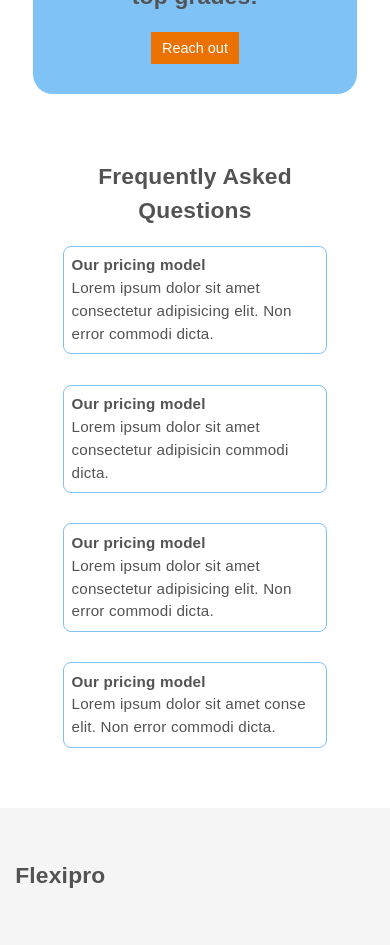
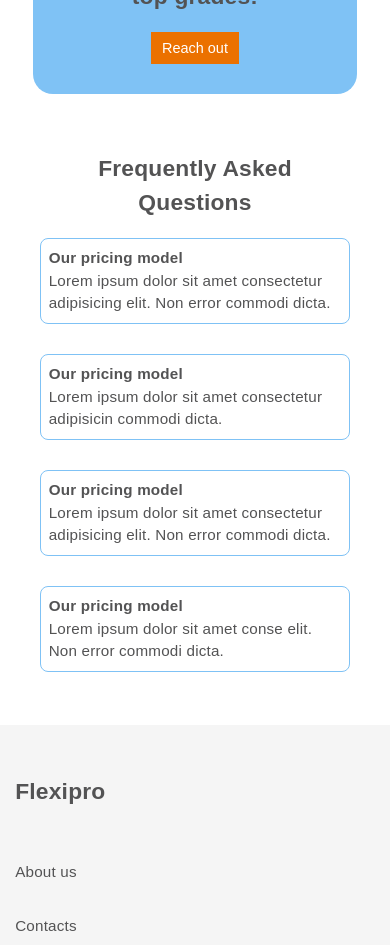
Before and after one commit to Gigitise/landing-page, a React (Vite) app: page / in a window 390 px wide. Shown: the part 2600-3545 px from the top of the page. Built offline with nearby package versions, Linux system fonts and the light colour scheme.

Commit message:
Refactor FAQ component responsive styling

```diff
--- a/src/components/faq/Faq.jsx
+++ b/src/components/faq/Faq.jsx
@@ -5,21 +5,25 @@ const Faq = () => {
         <div className='faq'>
             <h2>Frequently Asked Questions</h2>
             <div className='faq-content'>
-                <div>
+                <div className='faq-content-cont'>
+                    <div className='faq-content-item'>
                         <strong>Our pricing model</strong>
                         <article>Lorem ipsum dolor sit amet consectetur adipisicing elit. Non error commodi dicta.</article>
                     </div>
-                <div>
+                    <div className='faq-content-item'>
                         <strong>Our pricing model</strong>
                         <article>Lorem ipsum dolor sit amet consectetur adipisicin commodi dicta.</article>
                     </div>
-                <div>
+                </div>
+                <div className='faq-content-cont'>
+                    <div className='faq-content-item'>
                         <strong>Our pricing model</strong>
                         <article>Lorem ipsum dolor sit amet consectetur adipisicing elit. Non error commodi dicta.</article>
                     </div>
-                <div>
+                    <div className='faq-content-item'>
                         <strong>Our pricing model</strong>
                         <article>Lorem ipsum dolor sit amet conse elit. Non error commodi dicta.</article>
+                    </div>
                 </div>
             </div>
         </div>
--- a/src/components/faq/faq.css
+++ b/src/components/faq/faq.css
@@ -1,23 +1,44 @@
 .faq {
     margin: 1rem 2rem;
+    max-width: 100%;
+    /* background-color: var(--primary-color); */
 }
 
 .faq-content {
     display: flex;
-    flex-wrap: wrap;
-    justify-content: flex-start;
+    /* flex-wrap: wrap; */
+    /* justify-content: flex-start; */
+    flex-direction: row;
     gap: 2rem;
 }
-
-.faq-content div {
+.faq-content-cont{
+    display: flex;
+    flex-direction: column;
+    /* flex-wrap: wrap; */
+    /* justify-content: flex-start; */
+    gap: 2rem;
+}
+.faq-content-item {
     border: solid 1px var(--secondary-color);
     border-radius: 8px;
     padding: 0.5rem;
     cursor: pointer;
 }
 
-.faq-content div:hover {
+.faq-content .faq-content-item:hover {
     box-shadow: 0 4px 8px var(--secondary-color);
-    border: none;
+    /* border: none; */
     transition: 0.6s;
 }
+
+@media screen and (max-width: 728px) {
+    .faq-content {
+        flex-direction: column;
+    }
+}
+
+@media screen and (max-width: 600px) {
+    .faq {
+        margin: 0.5rem;
+    }
+}
```
Lines whose indentation alone changed are shown as unchanged.
